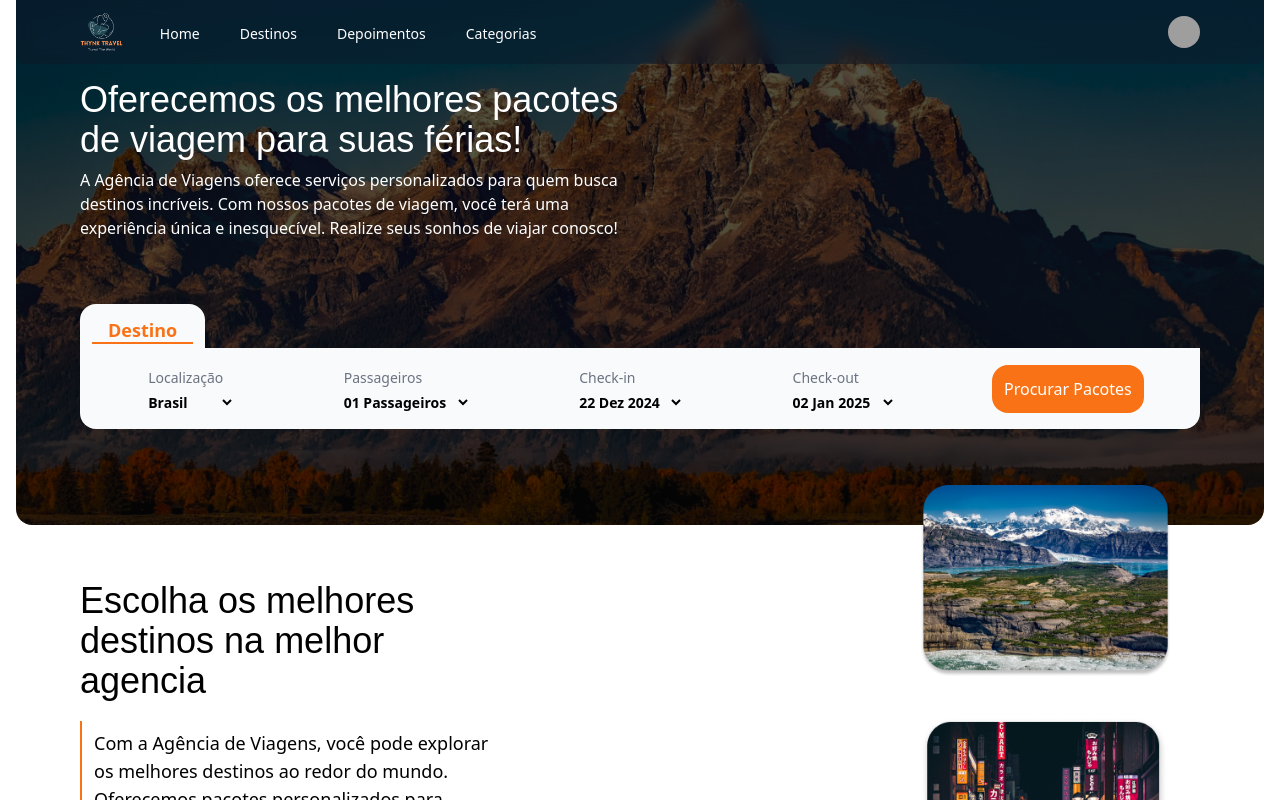
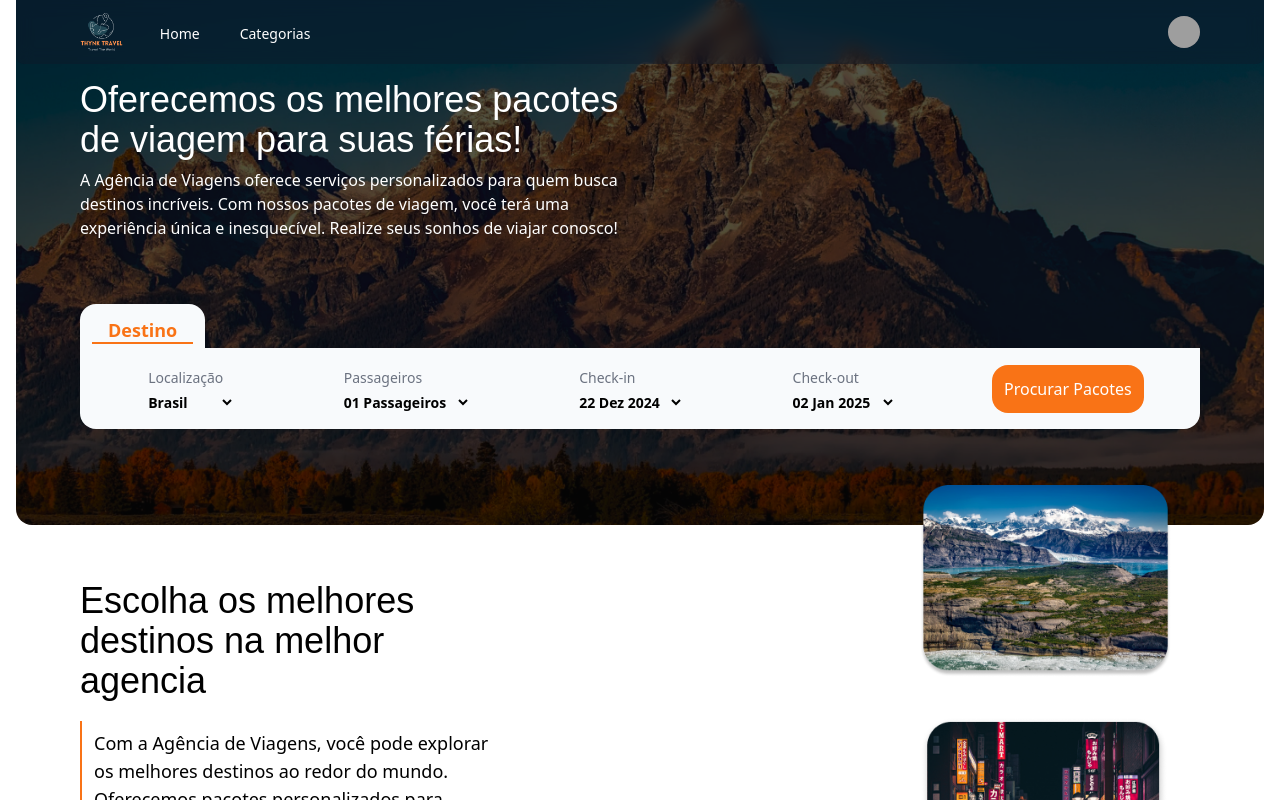
Before and after one commit to RicSilva9/Turismo, a React (Create React App) app in the folder thynk-travel/: page / in a window 1280 px wide. Shown: the top 800 px of the page. Built offline with nearby package versions, Linux system fonts and the light colour scheme; grey boxes are pictures that could not be loaded.

Commit message:
refactor: remove itens Destinos e Depoimentos da navegação

```diff
--- a/thynk-travel/src/components/Depoimentos/index.jsx
+++ b/thynk-travel/src/components/Depoimentos/index.jsx
@@ -69,7 +69,7 @@ export default function Depoimentos() {
   };
 
   return (
-    <section className="md:mx-0 mx-4" id="depoimentos-id-nav">
+    <section className="md:mx-0 mx-4">
       <h2 className="text-center fjalla tracking-normal leading-tight hover:cursor-default text-3xl sm:text-4xl max-w-md m-auto">
         Veja o que nossos clientes dizem sobre nossos serviços
       </h2>
--- a/thynk-travel/src/components/Destinos/index.jsx
+++ b/thynk-travel/src/components/Destinos/index.jsx
@@ -27,7 +27,7 @@ export default function Destino() {
   };
 
   return (
-    <section className="lg:px-16 mx-4 max-sm:mx-0 md:px-8 flex lg:-mt-10 max-md:px-0 2xl:mx-auto max-w-screen-2xl" id='destinos-id-nav'>
+    <section className="lg:px-16 mx-4 max-sm:mx-0 md:px-8 flex lg:-mt-10 max-md:px-0 2xl:mx-auto max-w-screen-2xl">
 
       <section className="md:w-3/4 max-md:px-4 w-full">
 
--- a/thynk-travel/src/components/Header/index.jsx
+++ b/thynk-travel/src/components/Header/index.jsx
@@ -8,9 +8,9 @@ import ModalLogin from '../ModalLogin';
 
 const navigation = [
   { name: 'Home', href: '#home-id-nav', current: true },
-  { name: 'Destinos', href: '#destinos-id-nav', current: false },
-  { name: 'Depoimentos', href: '#depoimentos-id-nav', current: false },
   { name: 'Categorias', href: '#categorias-id-nav', current: false },
+  // { name: 'Destinos', href: '#destinos-id-nav', current: false },
+  // { name: 'Depoimentos', href: '#depoimentos-id-nav', current: false },
 ]
 
 const Nav = () => {
```
